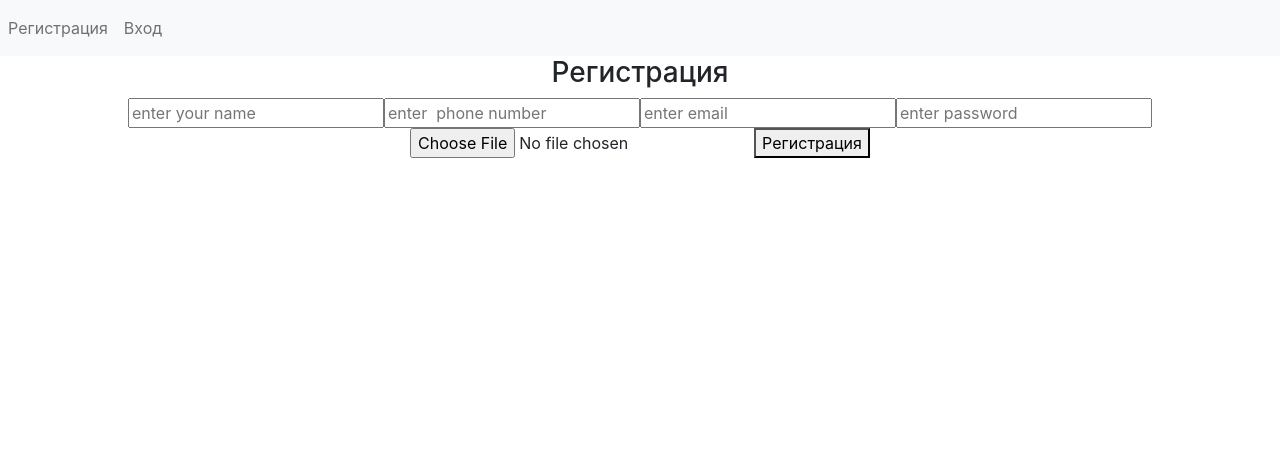
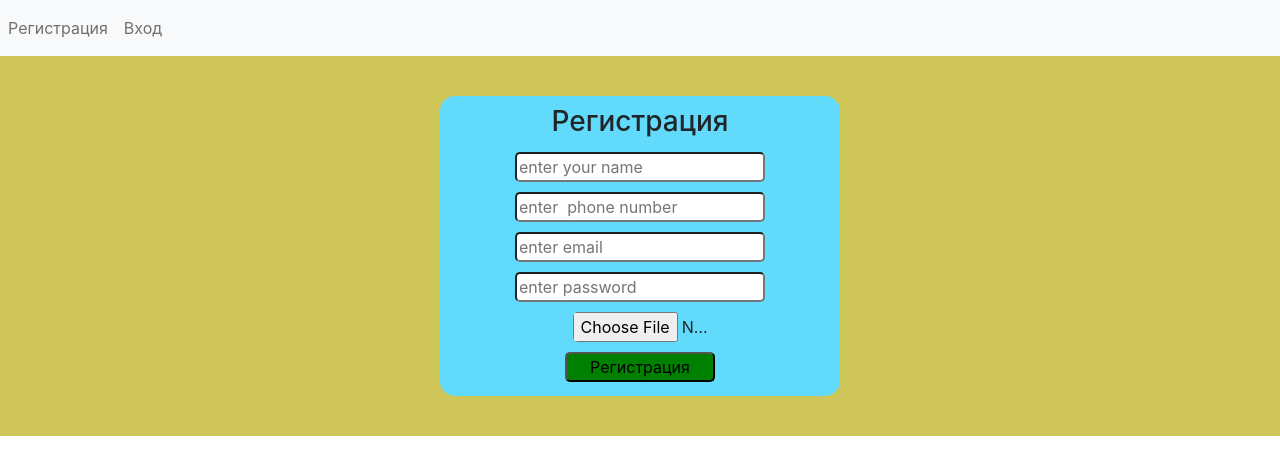
Before and after one commit to Anuta1969/School_Community, a React (Create React App) app in the folder client/: page /registration in a window 1280 px wide. Shown: the top 474 px of the page. Built offline with nearby package versions, Linux system fonts and the light colour scheme; no server answers.

Commit message:
create css register

```diff
--- a/client/src/components/AdminList/AdminList.js
+++ b/client/src/components/AdminList/AdminList.js
@@ -21,7 +21,7 @@ function AdminList(props) {
     return (
         <>
             <div className='adminListTitle'>
-            <h3>AdminList</h3>
+            <h3>Заявки</h3>
             <div className='adminList'>
                 {admin?.map(el => <RequestStudent key={el._id} student ={el}/>)}
             </div>
--- /dev/null
+++ b/client/src/components/Auth/Registration.css
@@ -0,0 +1,36 @@
+.registration{
+    display: flex;
+    justify-content: center;
+    flex-direction: column;
+    background: #cec658;
+}
+.formRegister{
+    display: flex;
+    justify-content: center;
+    align-items: center;
+    flex-direction: column;
+    background: #61dafb;
+    width: 400px;
+    height: 300px;
+    margin: 40px auto;
+    border-radius: 15px;
+
+}
+.btnRegister{
+    width: 150px;
+    border-radius: 5px;
+    background: green;
+    margin: 5px auto;
+
+}
+.inputRegister{
+    width: 250px;
+    border-radius: 5px;
+    margin: 5px auto;
+}
+.addPhoto{
+    border-radius: 5px;
+    margin: 5px auto;
+    width: 135px;
+
+}
--- a/client/src/components/Auth/Registration.js
+++ b/client/src/components/Auth/Registration.js
@@ -1,5 +1,6 @@
 import React, {useState} from 'react';
 import axios from "axios";
+import  './Registration.css'
 import {useDispatch} from "react-redux";
 
 function Registration(props) {
@@ -34,15 +35,15 @@ function Registration(props) {
         return (
             <div className='registration'>
                 <form onSubmit={(e)=>registerHandler(e)} method='POST'
-                      encType="multipart/form-data"
+                      encType="multipart/form-data" className='formRegister'
                 >
                     <h3>Регистрация</h3>
-                    <input name='name' type="text" placeholder='enter your name'/>
-                    <input name='phone' type="number" placeholder='enter  phone number'/>
-                    <input  type="email" name='email' placeholder='enter email'/>
-                    <input  type="password" name='password' placeholder='enter password'/>
-                    <input type="file" name="photo"  />
-                    <button type='submit'>Регистрация</button>
+                    <input className='inputRegister' name='name' type="text" placeholder='enter your name'/>
+                    <input className='inputRegister' name='phone' type="number" placeholder='enter  phone number'/>
+                    <input className='inputRegister' type="email" name='email' placeholder='enter email'/>
+                    <input className='inputRegister' type="password" name='password' placeholder='enter password'/>
+                    <input className='addPhoto' type="file" name="photo"  />
+                    <button className='btnRegister' type='submit'>Регистрация</button>
                 </form>
             </div>
         );
```
Also changed, not shown: 2 other files (tests, documents, lock files or other folders).
